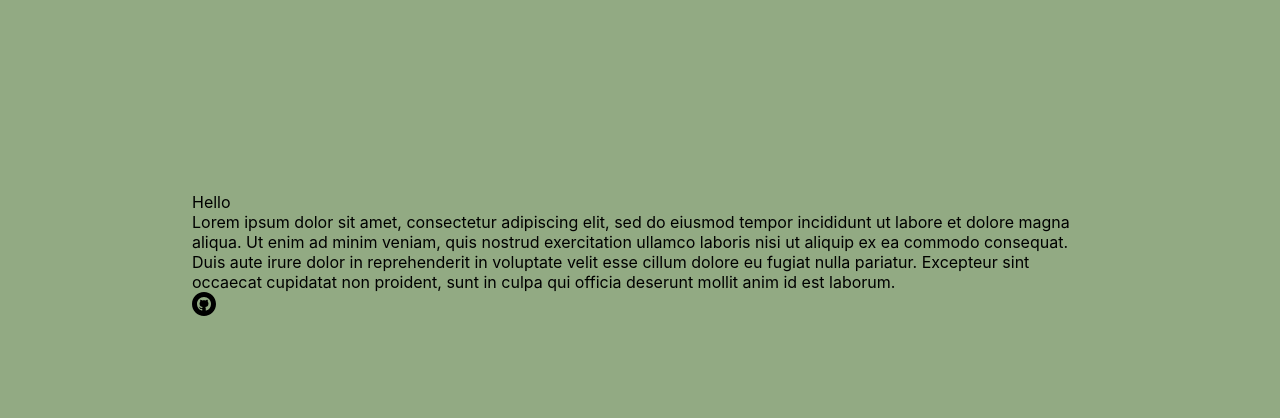
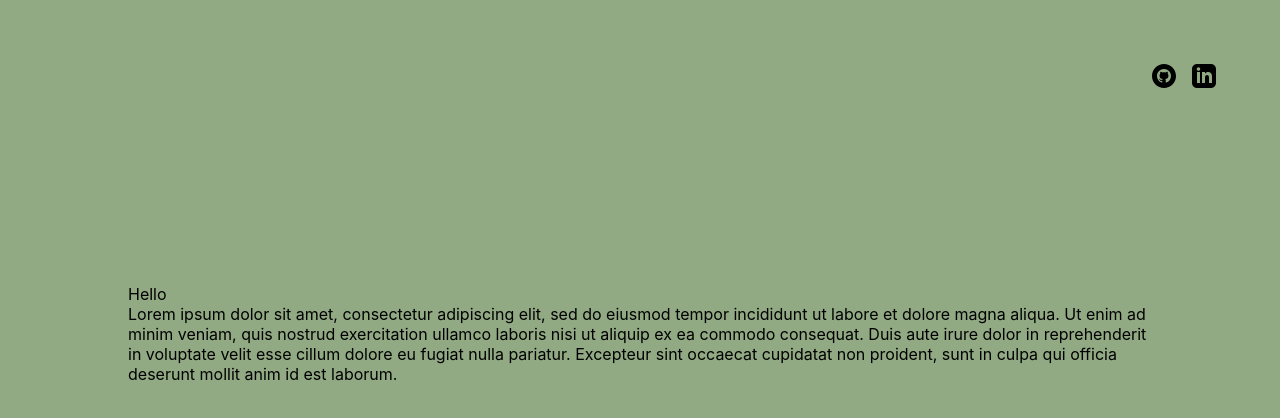
Before and after one commit to jbesraa/myweb, a React (Create React App) app: page / in a window 1280 px wide. Shown: the top 418 px of the page. Built offline with nearby package versions, Linux system fonts and the light colour scheme.

Commit message:
add navbar

```diff
--- a/src/App.js
+++ b/src/App.js
@@ -1,19 +1,38 @@
 import React from "react";
-import { ReactComponent as YourSvg } from "./github-logo.svg";
+import { ReactComponent as GithubLogo } from "./github-logo.svg";
+import { ReactComponent as LinkedInLogo } from "./linkedin-logo.svg";
+
+const NavBar = () => {
+  return (
+    <>
+      <div>
+        <GithubLogo />
+      </div>
+      <div>
+        <LinkedInLogo />
+      </div>
+    </>
+  );
+};
+
 const App = () => {
   return (
-    <div className="container">
-      <div>Hello</div>
-      <div>
-        Lorem ipsum dolor sit amet, consectetur adipiscing elit, sed do eiusmod
-        tempor incididunt ut labore et dolore magna aliqua. Ut enim ad minim
-        veniam, quis nostrud exercitation ullamco laboris nisi ut aliquip ex ea
-        commodo consequat. Duis aute irure dolor in reprehenderit in voluptate
-        velit esse cillum dolore eu fugiat nulla pariatur. Excepteur sint
-        occaecat cupidatat non proident, sunt in culpa qui officia deserunt
-        mollit anim id est laborum.
+    <div>
+      <div className="navBarWrapper">
+        <NavBar />
       </div>
-      <YourSvg />
+      <div className="container">
+        <div>Hello</div>
+        <div>
+          Lorem ipsum dolor sit amet, consectetur adipiscing elit, sed do
+          eiusmod tempor incididunt ut labore et dolore magna aliqua. Ut enim ad
+          minim veniam, quis nostrud exercitation ullamco laboris nisi ut
+          aliquip ex ea commodo consequat. Duis aute irure dolor in
+          reprehenderit in voluptate velit esse cillum dolore eu fugiat nulla
+          pariatur. Excepteur sint occaecat cupidatat non proident, sunt in
+          culpa qui officia deserunt mollit anim id est laborum.
+        </div>
+      </div>
     </div>
   );
 };
--- a/src/index.css
+++ b/src/index.css
@@ -10,5 +10,13 @@
 
 .container {
   display: grid;
-  padding: 15%;
+  padding: 10%;
 }
+
+.navBarWrapper {
+  display: grid;
+  padding: 5%;
+  grid-auto-flow: column;
+  justify-content: end;
+  column-gap: 1em;
+}
```
